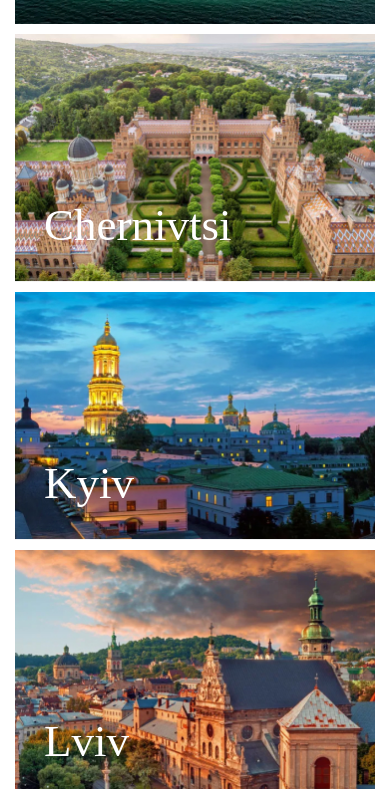
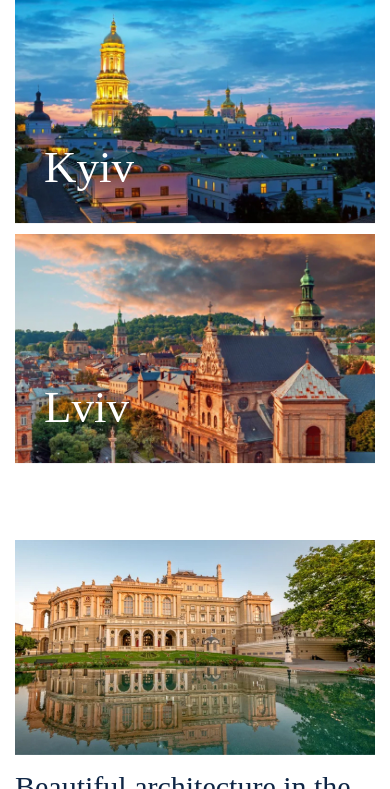
Before and after one commit to KateShevchenk0/UaPlaces, a plain HTML site: page index.html in a window 390 px wide. Shown: the part 3432-4221 px from the top of the page. Drawn offline with Linux system fonts and the light colour scheme; files whose address does not match are found by name; a web font is replaced by a local one.

Commit message:
add media screen

```diff
--- a/css/style.css
+++ b/css/style.css
@@ -1217,6 +1217,18 @@ body {
   .benefits_card-desc{
     margin-bottom: 20px;
   }
+  .places{
+    margin-bottom: 76px;
+  }
+  .places_card-pic_size-lg, .places_card-pic_size-sm{
+    height: 230px;
+  }
+  .tour_pic, .tour_info{
+    grid-column: span 2;
+  }
+  .tour_pic{
+    margin-bottom: 12px;
+  }
 
 }
 
```
